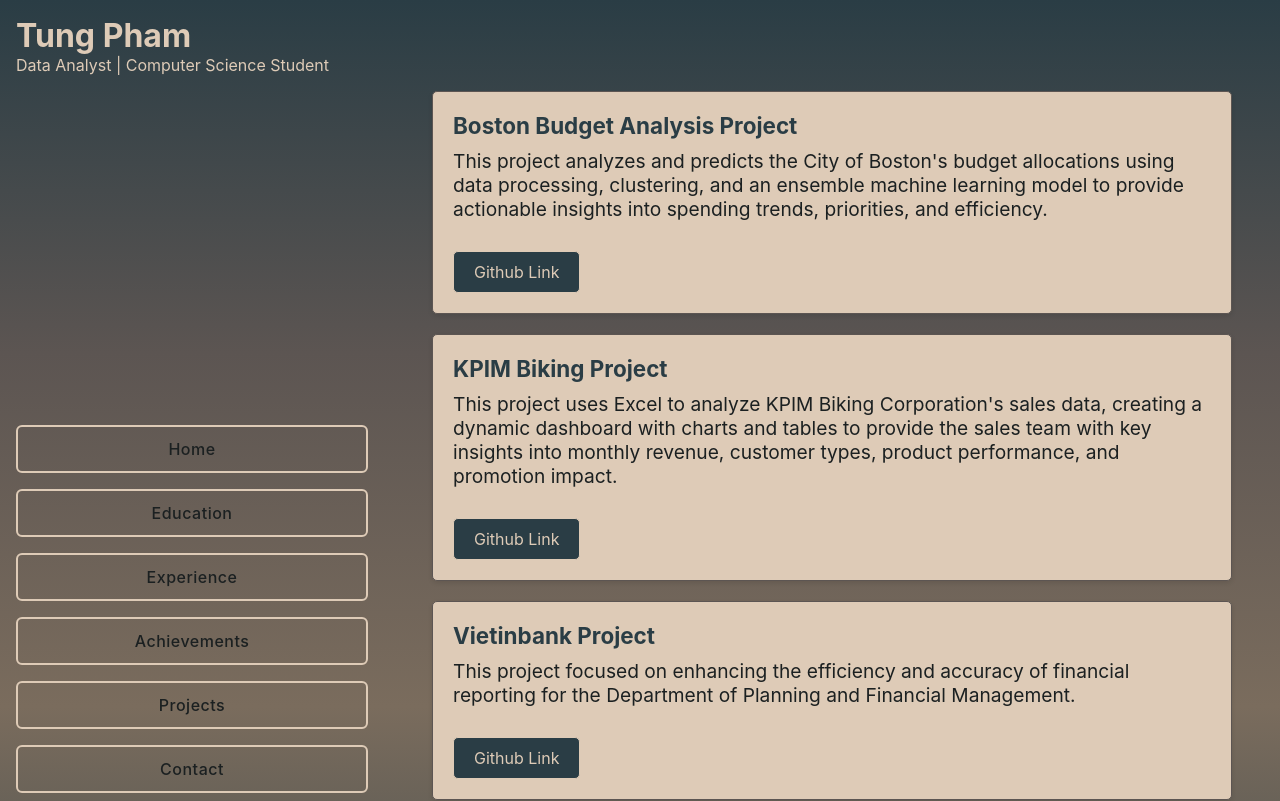
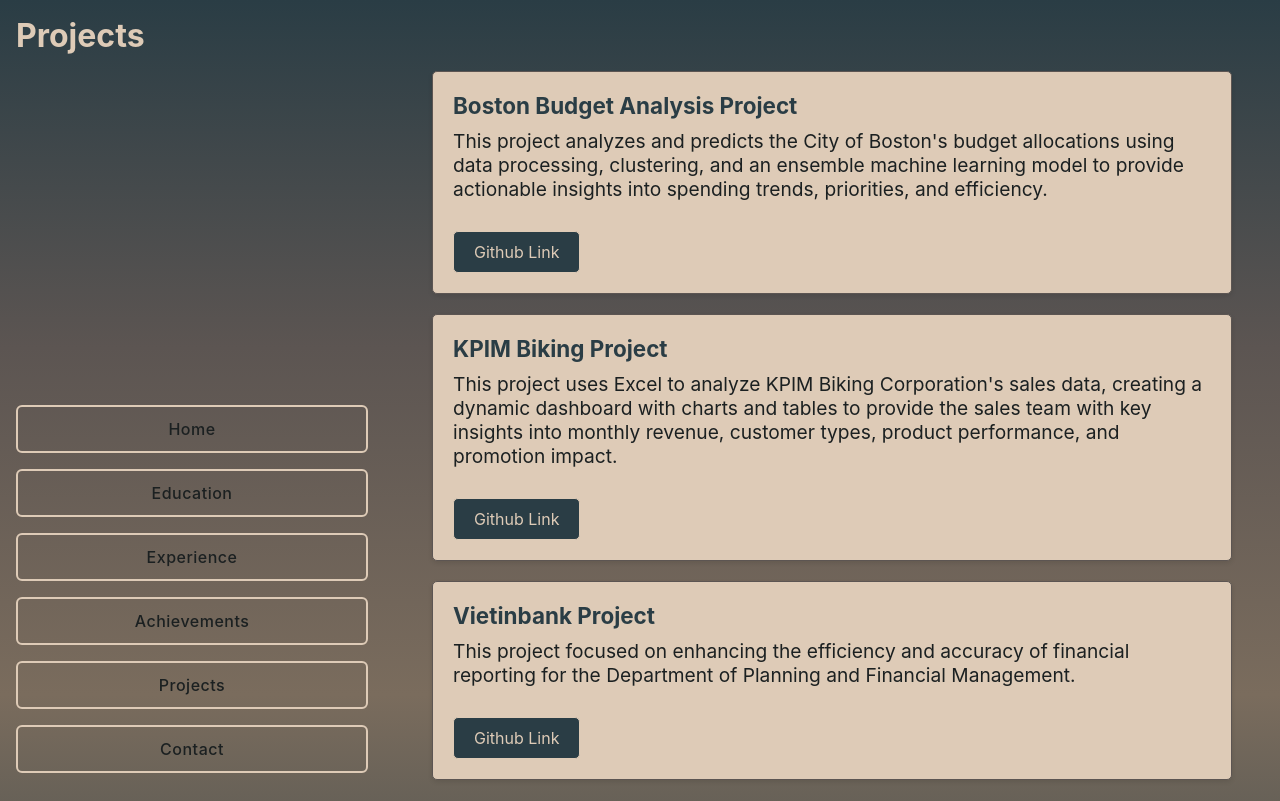
Before and after one commit to tungphaam/mp-3, a React (Vite) app: page /projects in a window 1280 px wide. Shown: the top 801 px of the page. Built offline with nearby package versions, Linux system fonts and the light colour scheme.

Commit message:
Fix header

```diff
--- a/src/components/Header.tsx
+++ b/src/components/Header.tsx
@@ -1,11 +1,15 @@
-function Header() {
+interface HeaderProps {
+  title: string;
+  subtitle?: string;
+}
+
+function Header({ title, subtitle }: HeaderProps) {
   return (
     <header>
-      <h1>Tung Pham</h1>
-      <p>Data Analyst | Computer Science Student</p>
+      <h1>{title}</h1>
+      {subtitle && <p>{subtitle}</p>}
     </header>
   );
 }
 
-
 export default Header;
--- a/src/pages/Home.tsx
+++ b/src/pages/Home.tsx
@@ -7,7 +7,7 @@
 function Home() {
   return (
     <div id="page-wrapper">
-      <Header />
+      <Header title="Tung Pham" subtitle='Data Analyst | Computer Science Student'/>
 
       <div id="container">
         <Nav />
```
